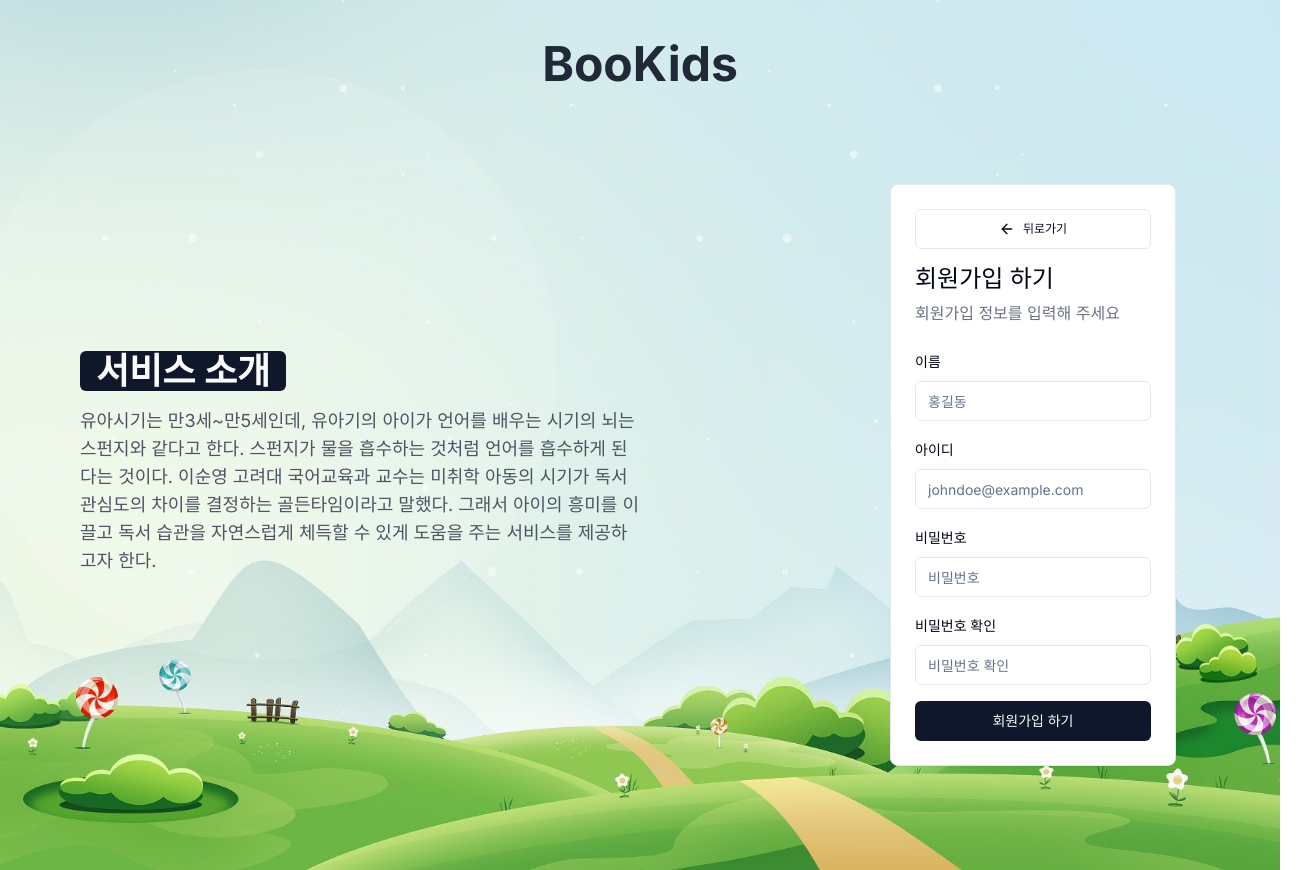
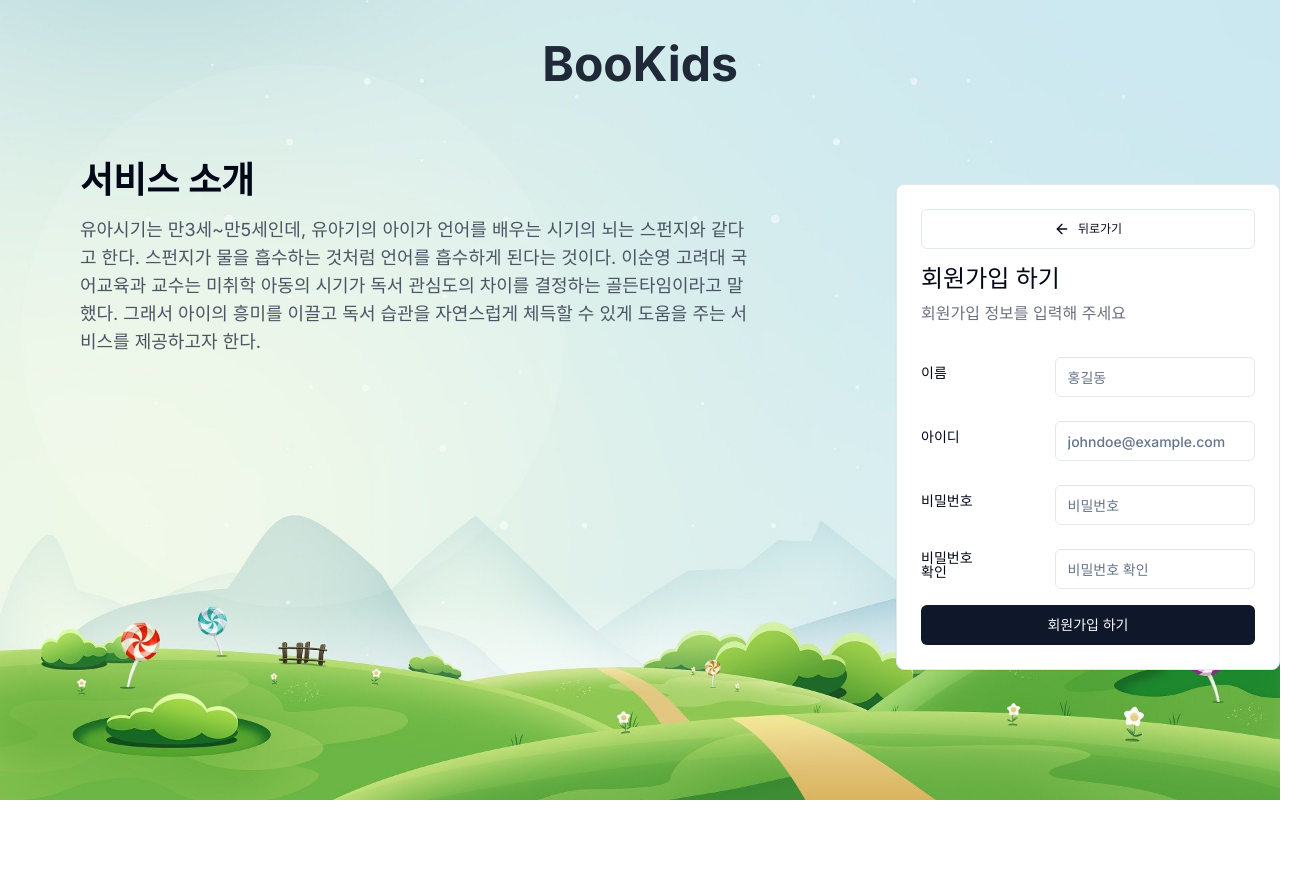
Before and after one commit to ByoungOhBAE/frontend, a Next.js app: page / in a window 1280 px wide. Both pictures are taken after a click on the button "회원가입". Shown: the whole page, 1304 px wide, since content can reach past the window. After the commit the page ends 800 px from the top, so only its background shows below. Built offline with nearby package versions, Linux system fonts and the light colour scheme.

Commit message:
signup size 조정

```diff
--- a/app/layout.tsx
+++ b/app/layout.tsx
@@ -5,7 +5,7 @@ import './globals.css'
 const inter = Inter({ subsets: ['latin'] })
 
 export const metadata: Metadata = {
-  title: 'Create Next App',
+  title: 'team 29',
   description: 'Generated by create next app',
 }
 
--- a/app/page.tsx
+++ b/app/page.tsx
@@ -31,7 +31,7 @@ export default function Home() {
                 </h2>
             </div>
 
-            <div className="lg:flex justify-between items-center p-6 lg:p-10">
+            <div className="lg:flex justify-between p-6 lg:p-10">
                 {showBooklist ? (
                     // 로그인 상태가 true일 때 Login 컴포넌트를 렌더링.
 
@@ -41,12 +41,11 @@ export default function Home() {
                     // 로그인 상태가 false일 때 기본 화면을 렌더링.
                     <>
 
-                        <div className="lg:w-1/2">
+                        <div className="lg:w-3/5 justify-start">
 
-                            <Button className="text-4xl font-bold mb-4"
-                                onClick={() => setShowBooklist(true)}>
+                            <p className="text-4xl font-bold mb-4">
                                 서비스 소개
-                            </Button>
+                            </p>
 
                             <p className="text-lg text-gray-600 dark:text-gray-400 mb-6">
                                 유아시기는 만3세~만5세인데, 유아기의 아이가
@@ -59,7 +58,7 @@ export default function Home() {
                                 있게 도움을 주는 서비스를 제공하고자 한다.
                             </p>
                         </div>
-                        <div className="lg:w-1/2 lg:flex justify-end">
+                        <div className="lg:w-1/5 lg:flex justify-center">
                             {showLogin ? (
                                 // 로그인 상태가 true일 때 Login 컴포넌트를 렌더링.
                                 <Login setShowLogin={setShowLogin} setShowBooklist={setShowBooklist} />
--- a/components/component/signup.tsx
+++ b/components/component/signup.tsx
@@ -49,7 +49,7 @@ export function Signup({ setShowSignup }) {
     };
     return (
         <main key="1" className="p-6">
-            <Card className="max-w-3xl mx-auto">
+            <Card className="min-w-96 mx-auto">
                 <CardHeader>
                     <Button
                         className="mb-2 text-xs"
@@ -66,19 +66,20 @@ export function Signup({ setShowSignup }) {
                 </CardHeader>
                 <CardContent className="space-y-6">
                     <form className="space-y-4" onSubmit={handleSubmit}>
-                        <div className="space-y-2">
-                            <Label htmlFor="name">이름</Label>
+                        <div className="space-y-2 flex justify-between items-center">
+                            <Label htmlFor="name" className="font-medium lg:w-1/5">이름</Label>
                             <Input
                                 id="name"
                                 placeholder="홍길동"
                                 required
                                 value={formData.name}
                                 onChange={handleChange}
+                                className="font-medium lg:w-3/5"
                             />
                         </div>
 
-                        <div className="space-y-2">
-                            <Label htmlFor="ID">아이디</Label>
+                        <div className="space-y-2 flex justify-between items-center">
+                            <Label htmlFor="ID" className="font-medium lg:w-1/5">아이디</Label>
                             <Input
                                 id="email"
                                 placeholder="johndoe@example.com"
@@ -86,10 +87,11 @@ export function Signup({ setShowSignup }) {
                                 type="email"
                                 value={formData.email}
                                 onChange={handleChange}
+                                className="font-medium lg:w-3/5"
                             />
                         </div>
-                        <div className="space-y-2">
-                            <Label htmlFor="PW">비밀번호</Label>
+                        <div className="space-y-2 flex justify-between items-center">
+                            <Label htmlFor="PW" className="font-medium lg:w-1/5">비밀번호</Label>
                             <Input
                                 id="password"
                                 placeholder="비밀번호"
@@ -97,10 +99,11 @@ export function Signup({ setShowSignup }) {
                                 type="password"
                                 value={formData.password}
                                 onChange={handleChange}
+                                className="font-medium lg:w-3/5"
                             />
                         </div>
-                        <div className="space-y-2">
-                            <Label htmlFor="PW_re">비밀번호 확인</Label>
+                        <div className="space-y-2 flex justify-between items-center">
+                            <Label htmlFor="PW_re" className="font-medium lg:w-1/5">비밀번호 확인</Label>
                             <Input
                                 id="confirmPassword"
                                 placeholder="비밀번호 확인"
@@ -108,6 +111,7 @@ export function Signup({ setShowSignup }) {
                                 type="password"
                                 value={formData.confirmPassword}
                                 onChange={handleChange}
+                                className="font-medium lg:w-3/5"
                             />
                         </div>
                         <Button className="w-full" type="submit">
```
